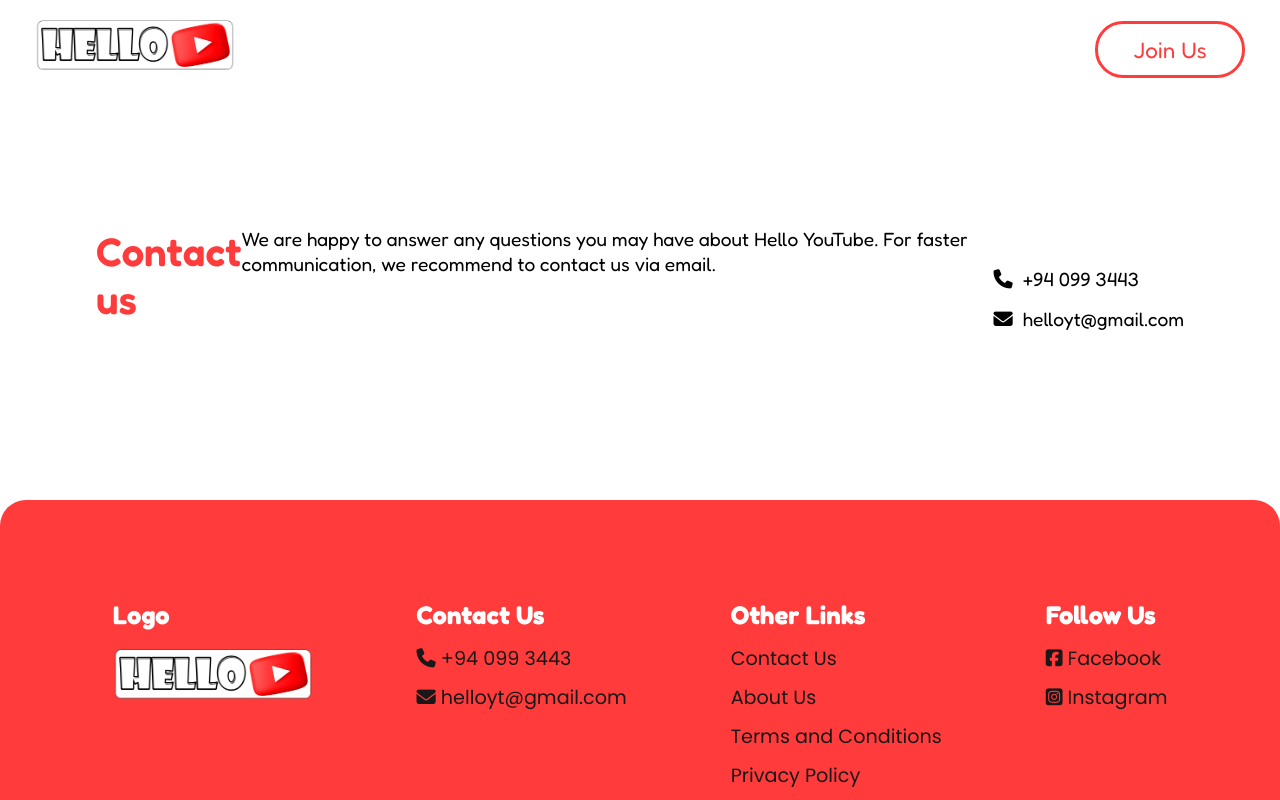
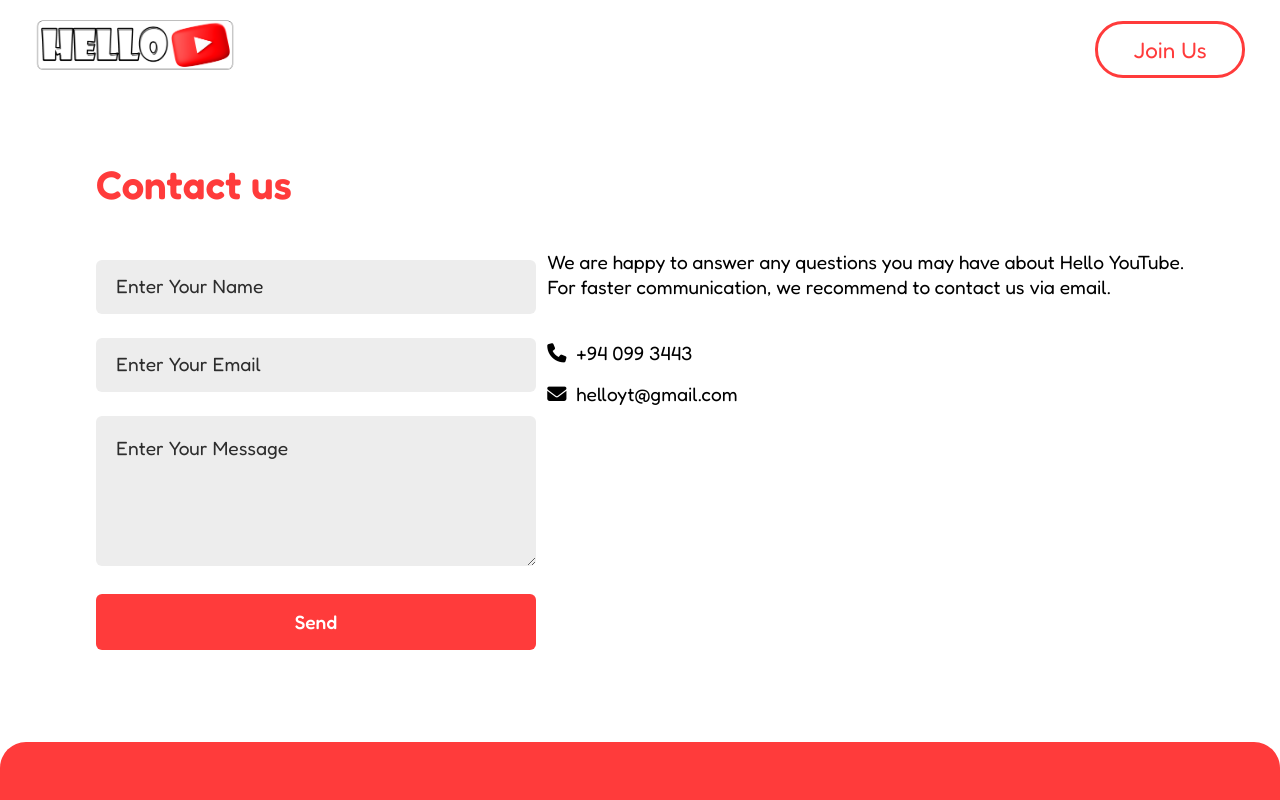
Before and after one commit to Pasindu-Peiris/Hello-YouTube-project_copy_by_me, a React (Create React App) app in the folder client/: page /contact-us in a window 1280 px wide. Shown: the top 800 px of the page. Built offline with nearby package versions, Linux system fonts and the light colour scheme.

Commit message:
Update Contactus.jsx

```diff
--- a/client/src/pages/Contactus.jsx
+++ b/client/src/pages/Contactus.jsx
@@ -1,9 +1,25 @@
-import React from 'react'
+import React, {useState} from 'react'
 import '../assets/pagecss/Contactus.css'
 import Header from '../components/Header'
 import Footer from '../components/Footer'
 
 const Contactus = () => {
+
+    const [name, setName] = useState('');
+    const [email, setEmail] = useState('');
+    const [message, setMessage] = useState('');
+
+
+    const handleSubmit = (e) => {
+        e.preventDefault();
+
+        console.log("Form Submitted");
+
+        console.log(name, email, message)
+    }
+
+
+
     return (
         <div>
 
@@ -12,9 +28,27 @@ const Contactus = () => {
             <div className="contactus">
 
                 <div className='contactustaxt'>
+
+
+                    <div className="contact-form-new">
                     <h1>Contact us</h1>
+                        <form onSubmit={handleSubmit}>
+                            <input id="name" name="name" value={name} onChange={(e) => {
+                               setName( e.target.value)
+                            }} placeholder="Enter Your Name" required />
+                            <input id="email" name="email" value={email} onChange={(e) => {
+                               setEmail( e.target.value)
+                            }} placeholder="Enter Your Email" required />
+                            <textarea placeholder="Enter Your Message" onChange={(e) => {
+                               setMessage( e.target.value)
+                            }} value={message}></textarea>
+                            <input id="submit" name="submit" type="submit" value="Send" />
 
-                    <p>We are happy to answer any questions you may have about Hello YouTube. For faster communication, we recommend
+                        </form>
+                    </div>
+
+                    <div className="text-form-new">
+                        <p>We are happy to answer any questions you may have about Hello YouTube. <br /> For faster communication, we recommend
                             to contact us via email.</p>
 
                         <div class="links-contact">
@@ -25,6 +59,9 @@ const Contactus = () => {
                             </ul>
                         </div>
                     </div>
+                </div>
+
+
 
 
 
```
Lines whose indentation alone changed are shown as unchanged.
